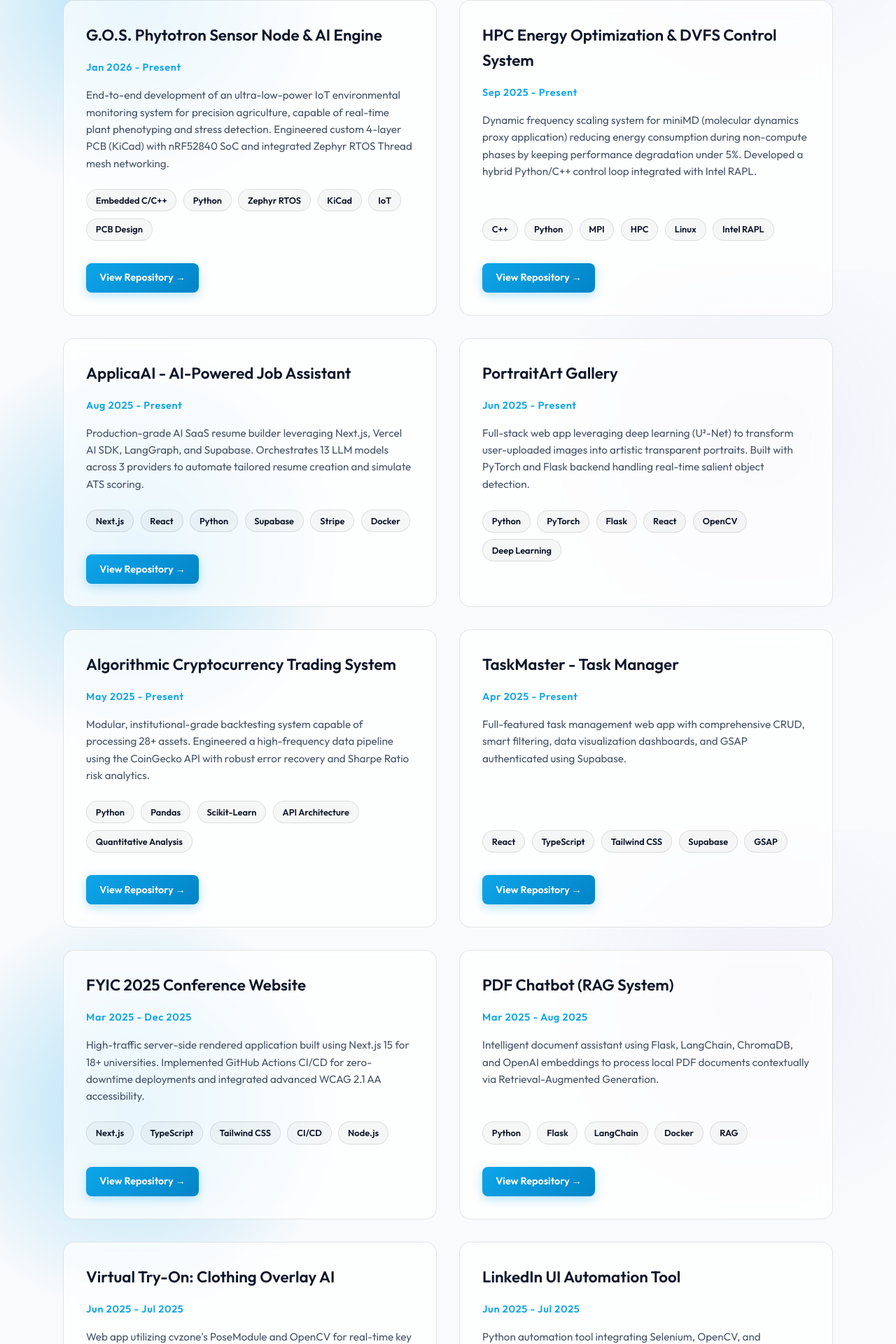
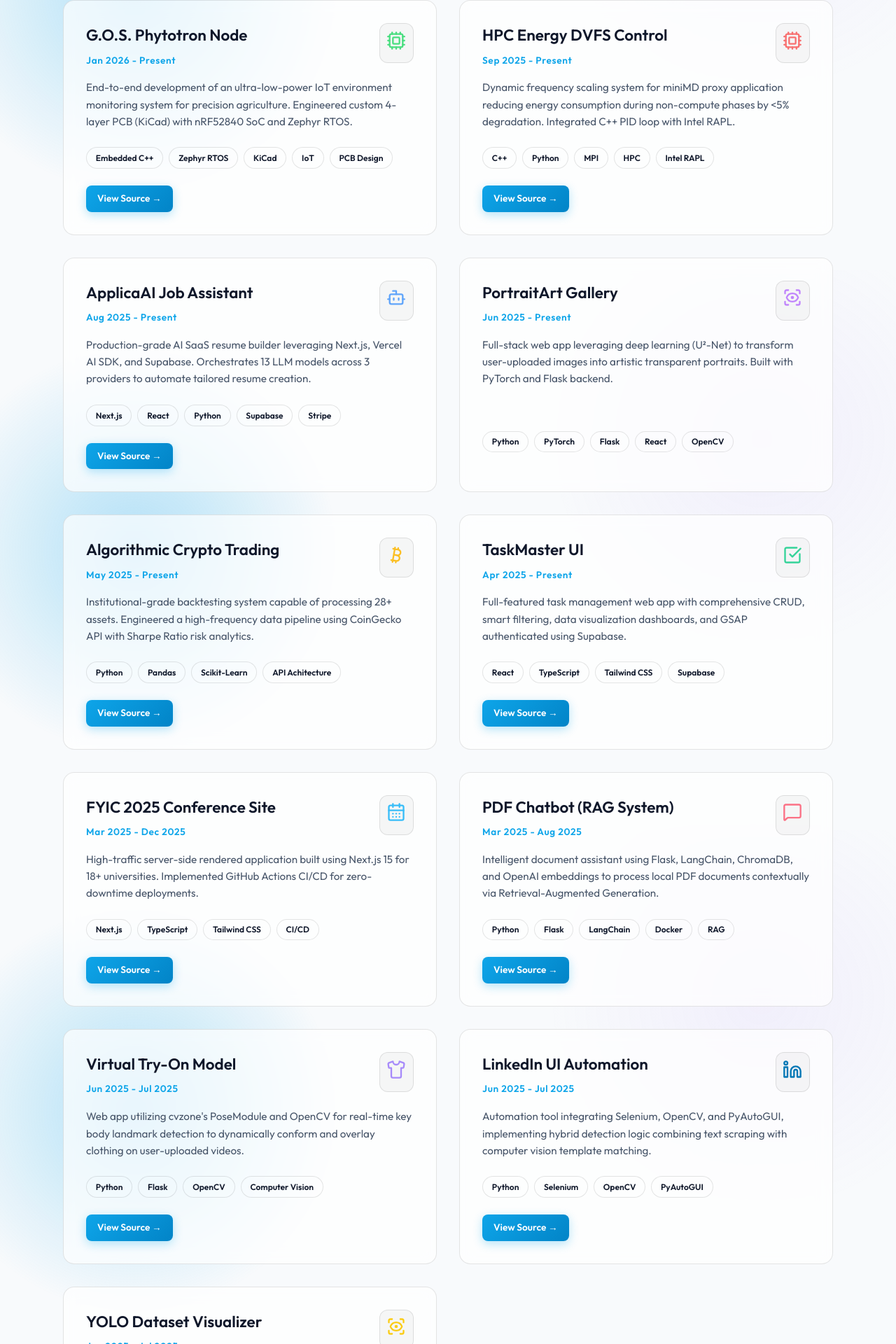
Before and after one commit to johnnietse/personal-portfolio-website, a Next.js app: page /project in a window 1280 px wide. Shown: the part 414-2334 px from the top of the page at 70% size. Built offline with nearby package versions, Linux system fonts and the light colour scheme.

Commit message:
feat: complete Phase 3 deep content expansion with lucide-react

```diff
--- a/app/project/page.js
+++ b/app/project/page.js
@@ -1,82 +1,97 @@
 "use client";
 
 import Link from 'next/link';
+import {
+    Cpu, AppWindow, Bot, Bitcoin, CheckSquare,
+    CalendarDays, MessageSquare, Shirt, Linkedin, ScanEye
+} from 'lucide-react';
 
 export default function Project() {
     const projects = [
         {
-            title: "G.O.S. Phytotron Sensor Node & AI Engine",
+            title: "G.O.S. Phytotron Node",
             date: "Jan 2026 - Present",
-            desc: "End-to-end development of an ultra-low-power IoT environmental monitoring system for precision agriculture, capable of real-time plant phenotyping and stress detection. Engineered custom 4-layer PCB (KiCad) with nRF52840 SoC and integrated Zephyr RTOS Thread mesh networking.",
-            skills: ["Embedded C/C++", "Python", "Zephyr RTOS", "KiCad", "IoT", "PCB Design"],
+            icon: <Cpu size={28} color="#4ade80" />,
+            desc: "End-to-end development of an ultra-low-power IoT environment monitoring system for precision agriculture. Engineered custom 4-layer PCB (KiCad) with nRF52840 SoC and Zephyr RTOS.",
+            skills: ["Embedded C++", "Zephyr RTOS", "KiCad", "IoT", "PCB Design"],
             link: "https://github.com/johnnietse/strawberry-farm"
         },
         {
-            title: "HPC Energy Optimization & DVFS Control System",
+            title: "HPC Energy DVFS Control",
             date: "Sep 2025 - Present",
-            desc: "Dynamic frequency scaling system for miniMD (molecular dynamics proxy application) reducing energy consumption during non-compute phases by keeping performance degradation under 5%. Developed a hybrid Python/C++ control loop integrated with Intel RAPL.",
-            skills: ["C++", "Python", "MPI", "HPC", "Linux", "Intel RAPL"],
+            icon: <Cpu size={28} color="#f87171" />,
+            desc: "Dynamic frequency scaling system for miniMD proxy application reducing energy consumption during non-compute phases by <5% degradation. Integrated C++ PID loop with Intel RAPL.",
+            skills: ["C++", "Python", "MPI", "HPC", "Intel RAPL"],
             link: "https://github.com/johnnietse/elec-498-group-30-2025-2026-proxy-app"
         },
         {
-            title: "ApplicaAI - AI-Powered Job Assistant",
+            title: "ApplicaAI Job Assistant",
             date: "Aug 2025 - Present",
-            desc: "Production-grade AI SaaS resume builder leveraging Next.js, Vercel AI SDK, LangGraph, and Supabase. Orchestrates 13 LLM models across 3 providers to automate tailored resume creation and simulate ATS scoring.",
-            skills: ["Next.js", "React", "Python", "Supabase", "Stripe", "Docker"],
+            icon: <Bot size={28} color="#60a5fa" />,
+            desc: "Production-grade AI SaaS resume builder leveraging Next.js, Vercel AI SDK, and Supabase. Orchestrates 13 LLM models across 3 providers to automate tailored resume creation.",
+            skills: ["Next.js", "React", "Python", "Supabase", "Stripe"],
             link: "https://github.com/johnnietse/AI-Powered_Professional_Job_Application_Assistant"
         },
         {
             title: "PortraitArt Gallery",
             date: "Jun 2025 - Present",
-            desc: "Full-stack web app leveraging deep learning (U²-Net) to transform user-uploaded images into artistic transparent portraits. Built with PyTorch and Flask backend handling real-time salient object detection.",
-            skills: ["Python", "PyTorch", "Flask", "React", "OpenCV", "Deep Learning"],
+            icon: <ScanEye size={28} color="#c084fc" />,
+            desc: "Full-stack web app leveraging deep learning (U²-Net) to transform user-uploaded images into artistic transparent portraits. Built with PyTorch and Flask backend.",
+            skills: ["Python", "PyTorch", "Flask", "React", "OpenCV"],
             link: null
         },
         {
-            title: "Algorithmic Cryptocurrency Trading System",
+            title: "Algorithmic Crypto Trading",
             date: "May 2025 - Present",
-            desc: "Modular, institutional-grade backtesting system capable of processing 28+ assets. Engineered a high-frequency data pipeline using the CoinGecko API with robust error recovery and Sharpe Ratio risk analytics.",
-            skills: ["Python", "Pandas", "Scikit-Learn", "API Architecture", "Quantitative Analysis"],
+            icon: <Bitcoin size={28} color="#fbbf24" />,
+            desc: "Institutional-grade backtesting system capable of processing 28+ assets. Engineered a high-frequency data pipeline using CoinGecko API with Sharpe Ratio risk analytics.",
+            skills: ["Python", "Pandas", "Scikit-Learn", "API Achitecture"],
             link: "https://github.com/johnnietse/cryptocurrency-trading-system"
         },
         {
-            title: "TaskMaster - Task Manager",
+            title: "TaskMaster UI",
             date: "Apr 2025 - Present",
+            icon: <CheckSquare size={28} color="#34d399" />,
             desc: "Full-featured task management web app with comprehensive CRUD, smart filtering, data visualization dashboards, and GSAP authenticated using Supabase.",
-            skills: ["React", "TypeScript", "Tailwind CSS", "Supabase", "GSAP"],
+            skills: ["React", "TypeScript", "Tailwind CSS", "Supabase"],
             link: "https://github.com/johnnietse/manage-mode-ui"
         },
         {
-            title: "FYIC 2025 Conference Website",
+            title: "FYIC 2025 Conference Site",
             date: "Mar 2025 - Dec 2025",
-            desc: "High-traffic server-side rendered application built using Next.js 15 for 18+ universities. Implemented GitHub Actions CI/CD for zero-downtime deployments and integrated advanced WCAG 2.1 AA accessibility.",
-            skills: ["Next.js", "TypeScript", "Tailwind CSS", "CI/CD", "Node.js"],
+            icon: <CalendarDays size={28} color="#38bdf8" />,
+            desc: "High-traffic server-side rendered application built using Next.js 15 for 18+ universities. Implemented GitHub Actions CI/CD for zero-downtime deployments.",
+            skills: ["Next.js", "TypeScript", "Tailwind CSS", "CI/CD"],
             link: "https://github.com/johnnietse/2025-fyic"
         },
         {
             title: "PDF Chatbot (RAG System)",
             date: "Mar 2025 - Aug 2025",
+            icon: <MessageSquare size={28} color="#fb7185" />,
             desc: "Intelligent document assistant using Flask, LangChain, ChromaDB, and OpenAI embeddings to process local PDF documents contextually via Retrieval-Augmented Generation.",
             skills: ["Python", "Flask", "LangChain", "Docker", "RAG"],
             link: "https://github.com/johnnietse/pdf-chatbot"
         },
         {
-            title: "Virtual Try-On: Clothing Overlay AI",
+            title: "Virtual Try-On Model",
             date: "Jun 2025 - Jul 2025",
+            icon: <Shirt size={28} color="#a78bfa" />,
             desc: "Web app utilizing cvzone's PoseModule and OpenCV for real-time key body landmark detection to dynamically conform and overlay clothing on user-uploaded videos.",
             skills: ["Python", "Flask", "OpenCV", "Computer Vision"],
             link: "https://github.com/johnnietse/cloth-try-on"
         },
         {
-            title: "LinkedIn UI Automation Tool",
+            title: "LinkedIn UI Automation",
             date: "Jun 2025 - Jul 2025",
-            desc: "Python automation tool integrating Selenium, OpenCV, and PyAutoGUI, implementing hybrid detection logic combining text scraping with computer vision (template matching). Educational prototype only.",
-            skills: ["Python", "Selenium", "OpenCV", "PyAutoGUI", "Pandas"],
+            icon: <Linkedin size={28} color="#0077b5" />,
+            desc: "Automation tool integrating Selenium, OpenCV, and PyAutoGUI, implementing hybrid detection logic combining text scraping with computer vision template matching.",
+            skills: ["Python", "Selenium", "OpenCV", "PyAutoGUI"],
             link: "https://github.com/johnnietse/linkedin-connection-automation-tool"
         },
         {
             title: "YOLO Dataset Visualizer",
             date: "Jun 2025 - Jul 2025",
+            icon: <ScanEye size={28} color="#facc15" />,
             desc: "Web-based visualization tool for YOLO object detection datasets allowing rapid batch validation of bounding boxes with dynamic class management.",
             skills: ["Python", "Flask", "OpenCV", "Tailwind CSS"],
             link: "https://github.com/johnnietse/boundingBoxVisualizer"
@@ -87,37 +102,41 @@ export default function Project() {
         <main className="section container" style={{ paddingTop: '8rem' }}>
 
             <div className="text-center" style={{ marginBottom: '4rem' }}>
-                <h1 className="title" data-aos="zoom-in">Featured Projects.</h1>
-                <p className="subtitle" data-aos="fade-up" data-aos-delay="200" style={{ margin: '0 auto' }}>
+                <h1 className="title" data-aos="zoom-in">Featured Frameworks.</h1>
+                <p className="subtitle" data-aos="fade-up" data-aos-delay="200" style={{ margin: '0 auto', maxWidth: '800px' }}>
                     Explore my latest technical builds, ranging from Machine Learning RAG pipelines and custom AgTech IoT hardware to high-performance C++ control systems and scalable full-stack web platforms.
                 </p>
             </div>
 
-            <div className="projects-grid" style={{ gridTemplateColumns: 'repeat(auto-fill, minmax(400px, 1fr))' }}>
+            <div className="projects-grid" style={{ gridTemplateColumns: 'repeat(auto-fill, minmax(350px, 1fr))', gap: '2rem' }}>
                 {projects.map((proj, index) => (
-                    <div className="glass-card" key={index} data-aos="fade-up" data-aos-delay={(index % 3) * 100} style={{ display: 'flex', flexDirection: 'column', padding: '2rem' }}>
+                    <div className="glass-card" key={index} data-aos="fade-up" data-aos-delay={(index % 3) * 100} style={{ display: 'flex', flexDirection: 'column', padding: '2rem', transition: 'all 0.3s ease' }}>
 
                         <div style={{ display: 'flex', justifyContent: 'space-between', alignItems: 'flex-start', marginBottom: '1rem' }}>
-                            <h3 className="project-title" style={{ color: 'var(--text-primary)', margin: 0, fontSize: '1.4rem' }}>{proj.title}</h3>
+                            <div style={{ display: 'flex', flexDirection: 'column', gap: '0.4rem' }}>
+                                <h3 className="project-title" style={{ color: 'var(--text-primary)', margin: 0, fontSize: '1.4rem' }}>{proj.title}</h3>
+                                <span style={{ color: 'var(--accent-color)', fontSize: '0.85rem', fontWeight: 600, letterSpacing: '0.05em' }}>
+                                    {proj.date}
+                                </span>
+                            </div>
+                            <div style={{ background: 'var(--form-bg)', padding: '0.6rem', borderRadius: '12px', border: '1px solid var(--border-color)' }}>
+                                {proj.icon}
+                            </div>
                         </div>
-
-                        <p style={{ color: 'var(--accent-color)', fontSize: '0.9rem', fontWeight: 600, marginBottom: '1rem', letterSpacing: '0.05em' }}>
-                            {proj.date}
-                        </p>
 
                         <p style={{ color: 'var(--text-secondary)', fontSize: '0.95rem', marginBottom: '1.5rem', flexGrow: 1, lineHeight: '1.6' }}>
                             {proj.desc}
                         </p>
 
-                        <div style={{ display: 'flex', flexWrap: 'wrap', gap: '0.6rem', marginBottom: '2rem' }}>
+                        <div style={{ display: 'flex', flexWrap: 'wrap', gap: '0.5rem', marginBottom: '1.5rem' }}>
                             {proj.skills.map((skill, i) => (
                                 <span key={i} style={{
-                                    background: 'var(--form-bg)',
+                                    background: 'rgba(255, 255, 255, 0.03)',
                                     border: '1px solid var(--border-color)',
                                     color: 'var(--text-primary)',
                                     padding: '0.3rem 0.8rem',
                                     borderRadius: '20px',
-                                    fontSize: '0.8rem',
+                                    fontSize: '0.75rem',
                                     fontWeight: 600
                                 }}>
                                     {skill}
@@ -126,8 +145,8 @@ export default function Project() {
                         </div>
 
                         {proj.link && (
-                            <a href={proj.link} target="_blank" rel="noopener noreferrer" className="btn-primary" style={{ alignSelf: 'flex-start', fontSize: '0.9rem', padding: '0.6rem 1.2rem', marginTop: 'auto' }}>
-                                View Repository &rarr;
+                            <a href={proj.link} target="_blank" rel="noopener noreferrer" className="btn-primary" style={{ display: 'inline-block', alignSelf: 'flex-start', fontSize: '0.85rem', padding: '0.5rem 1rem', marginTop: 'auto' }}>
+                                View Source &rarr;
                             </a>
                         )}
 
@@ -135,6 +154,17 @@ export default function Project() {
                 ))}
             </div>
 
+            {/* CALL TO ACTION */}
+            <div className="glass-card text-center" data-aos="zoom-in" style={{ marginTop: '6rem', padding: '4rem 2rem', background: 'linear-gradient(180deg, var(--surface-color) 0%, rgba(13, 17, 23, 0.9) 100%)' }}>
+                <h2 style={{ fontSize: '2.5rem', marginBottom: '1rem', color: 'var(--text-primary)' }}>Interested in Collaboration?</h2>
+                <p style={{ color: 'var(--text-secondary)', fontSize: '1.1rem', marginBottom: '2rem', maxWidth: '600px', margin: '0 auto 2rem auto' }}>
+                    My inbox is always open for new opportunities to build highly scalable and critical systems. Whether you have a question or just want to engineer something cool, I'll try my best to get back to you!
+                </p>
+                <Link href="/" className="btn-primary" style={{ fontSize: '1.1rem', padding: '0.8rem 2rem' }}>
+                    Say Hello &rarr;
+                </Link>
+            </div>
+
         </main>
     );
 }
--- a/package.json
+++ b/package.json
@@ -10,6 +10,7 @@
   },
   "dependencies": {
     "aos": "^2.3.4",
+    "lucide-react": "^0.577.0",
     "next": "16.2.1",
     "react": "19.2.4",
     "react-dom": "19.2.4"
```
Also changed, not shown: app/about/page.js (+103 -75 lines), 1 other file (tests, documents, lock files or other folders).
